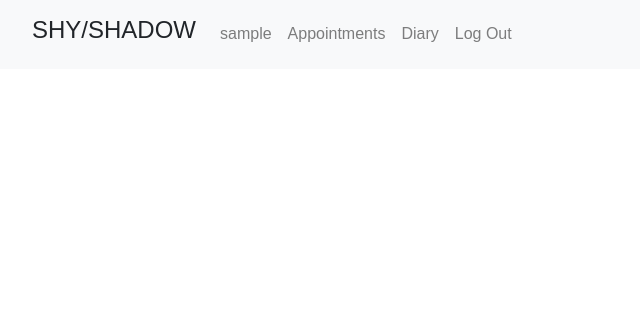
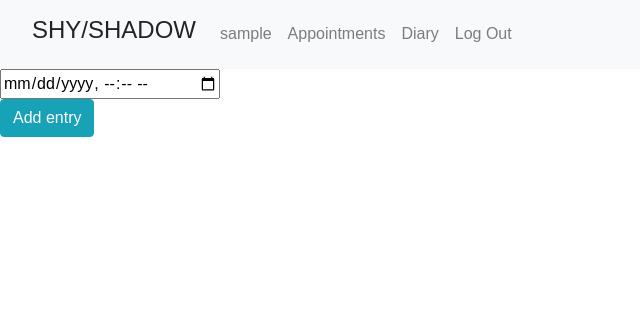
Before and after one commit to ksenijasam/shyshadow, a Django app: page /diary in a window 1280 px wide. Shown: the top 329 px of the page, without its empty margins (0-640 px from the left). Run offline with Django 4.2, Linux system fonts and the light colour scheme; the visitor is signed in with stand-in values (Sample User, id 1); some libraries are stand-ins or nearby versions; some web fonts are replaced.

Commit message:
added diary date validations

```diff
--- a/therapy_manager/static/therapy_manager/index.js
+++ b/therapy_manager/static/therapy_manager/index.js
@@ -5,11 +5,15 @@ var appointmentDetailsModal = document.getElementById("appointmentDetailsModal")
 var closeModal = document.getElementById("closeModal");
 var appointmentDetails = document.getElementById("appointmentDetails");
 var cancelAlert = document.getElementById("cancelAlert");
+var requiredDiaryDateText = document.getElementById("diary_date_required");
+var diaryEntryDateInput = document.getElementById("diary_entry_date");
 
-document.addEventListener('DOMContentLoaded', function() {
-    requiredDateText.style.display = 'none';
-    newAppointment.style.display = 'none';
-    cancelAlert.style.display = 'none';
+
+document.addEventListener('DOMContentLoaded', function () {
+    requiredDateText ? requiredDateText.style.display = 'none' : null;
+    newAppointment ? newAppointment.style.display = 'none' : null;
+    cancelAlert ? cancelAlert.style.display = 'none' : null;
+    requiredDiaryDateText ? requiredDiaryDateText.style.display = 'none' : null;
 });
 
 function dateInputClicked() {
@@ -139,3 +143,17 @@ function getCookie(name) {
 cancelAlert.addEventListener('click', () => {
     cancelAlert.style.display = 'none';
 });
+
+function addDiaryEntry() {
+
+    if (!diaryEntryDateInput.value) {
+        requiredDiaryDateText.style.display = 'block';
+
+        return;
+    };
+
+};
+
+function dateDiaryEntryClicked() {
+    requiredDiaryDateText.style.display = 'none';
+};
--- a/therapy_manager/templates/therapy_manager/diary.html
+++ b/therapy_manager/templates/therapy_manager/diary.html
@@ -1,4 +1,11 @@
 {% extends "therapy_manager/layout.html" %}
 
 {% block body %}
+    <div class="row">
+        <div class="col-2">
+            <input type="datetime-local" id="diary_entry_date" name="diary_entry_date" onclick="dateDiaryEntryClicked()">
+            <span id="diary_date_required">Please pick date</span>
+            <button class="btn btn-info" onclick="addDiaryEntry()">Add entry</button>
+        </div>
+    </div>
 {% endblock %}
```
